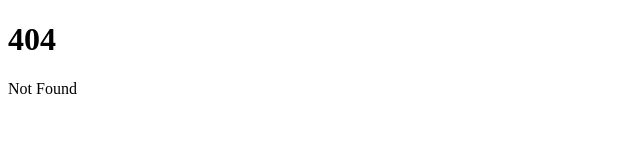
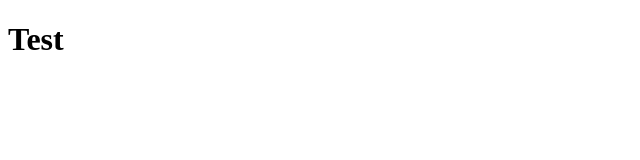
Before and after one commit to Jcho114/portfolio, a SvelteKit app: page /projects/test in a window 1280 px wide. Before the commit this address had no page. Shown: the top 160 px of the page, without its empty margins (0-640 px from the left). Built offline with nearby package versions, Linux system fonts and the light colour scheme.

Commit message:
svelte component

```diff
--- /dev/null
+++ b/src/lib/components/ProjectCard.svelte
@@ -0,0 +1,5 @@
+<script lang="ts">
+    export let projectName: string;
+</script>
+
+<h1>{projectName}</h1>
--- /dev/null
+++ b/src/routes/projects/+page.svelte
@@ -0,0 +1 @@
+<h1>Projects</h1>
--- /dev/null
+++ b/src/routes/projects/test/+page.svelte
@@ -0,0 +1,7 @@
+<script type="ts">
+    import ProjectCard from "$lib/components/ProjectCard.svelte";
+
+    let projectName="Test"
+</script>
+
+<ProjectCard {projectName} />
```
